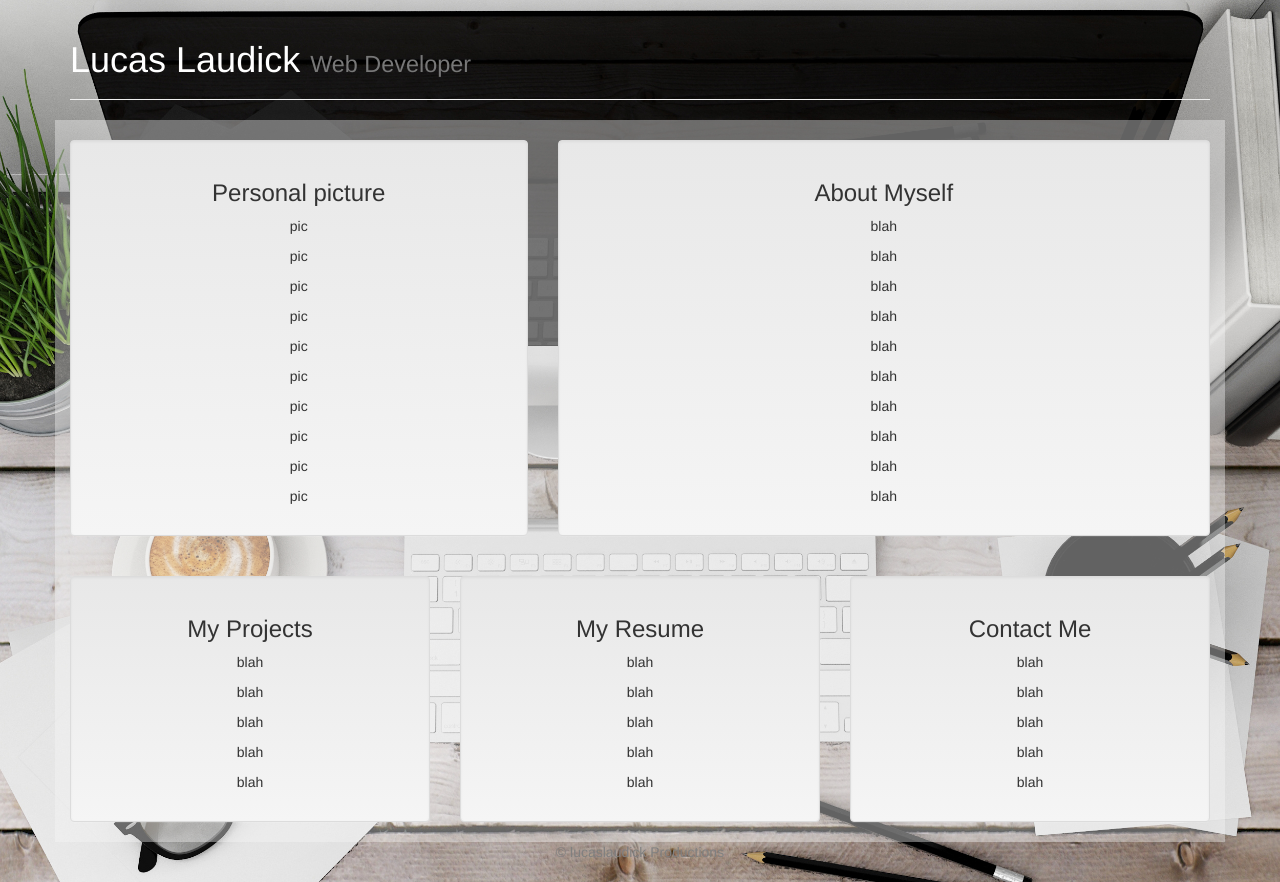
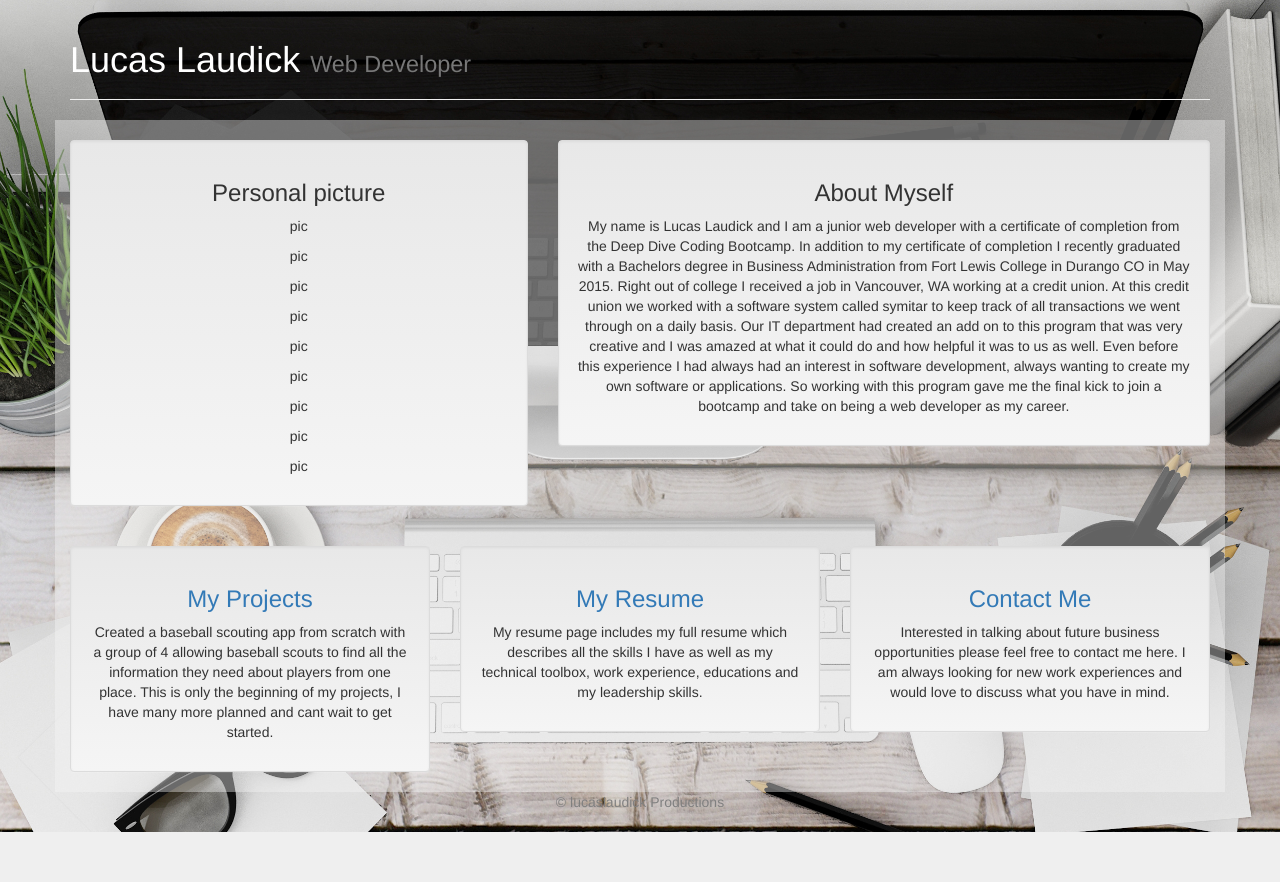
Before and after one commit to Llaudick315/lucaslaudick, a PHP site: page / in a window 1280 px wide. Shown: the part 92-974 px from the top of the page. After the commit the page ends 924 px from the top, so only its background shows below. Run offline with PHP 8.4, Linux system fonts and the light colour scheme.

Commit message:
added content to about me

```diff
--- a/public_html/index.php
+++ b/public_html/index.php
@@ -56,54 +56,32 @@ require_once("php/partials/html-head.php");
 								<p>pic</p>
 								<p>pic</p>
 								<p>pic</p>
-								<p>pic</p>
 							</div>
 						</div>
 						<div class="col-md-7">
 							<div class="well text-center">
 								<h3>About Myself</h3>
-								<p>blah</p>
-								<p>blah</p>
-								<p>blah</p>
-								<p>blah</p>
-								<p>blah</p>
-								<p>blah</p>
-								<p>blah</p>
-								<p>blah</p>
-								<p>blah</p>
-								<p>blah</p>
+								<p>My name is Lucas Laudick and I am a junior web developer with a certificate of completion from the Deep Dive Coding Bootcamp. In addition to my certificate of completion I recently graduated with a Bachelors degree in Business Administration from Fort Lewis College in Durango CO in May 2015. Right out of college I received a job in Vancouver, WA working at a credit union. At this credit union we worked with a software system called symitar to keep track of all transactions we went through on a daily basis. Our IT department had created an add on to this program that was very creative and I was amazed at what it could do and how helpful it was to us as well. Even before this experience I had always had an interest in software development, always wanting to create my own software or applications. So working with this program gave me the final kick to join a bootcamp and take on being a web developer as my career. </p>
 							</div>
 						</div>
 					</div>
 					<div class="row">
 						<div class="col-md-4">
 							<div class="well text-center">
-								<h3>My Projects</h3>
-								<p>blah</p>
-								<p>blah</p>
-								<p>blah</p>
-								<p>blah</p>
-								<p>blah</p>
+								<h3><a href="#">My Projects</a></h3>
+								<p>Created a baseball scouting app from scratch with a group of 4 allowing baseball scouts to find all the information they need about players from one place. This is only the beginning of my projects, I have many more planned and cant wait to get started.</p>
 							</div>
 						</div>
 						<div class="col-md-4">
 							<div class="well text-center">
-								<h3>My Resume</h3>
-								<p>blah</p>
-								<p>blah</p>
-								<p>blah</p>
-								<p>blah</p>
-								<p>blah</p>
+								<h3><a href="#">My Resume</a></h3>
+								<p>My resume page includes my full resume which describes all the skills I have as well as my technical toolbox, work experience, educations and my leadership skills.  </p>
 							</div>
 						</div>
 						<div class="col-md-4">
 							<div class="well text-center">
-								<h3>Contact Me</h3>
-								<p>blah</p>
-								<p>blah</p>
-								<p>blah</p>
-								<p>blah</p>
-								<p>blah</p>
+								<h3><a href="#">Contact Me</a></h3>
+								<p>Interested in talking about future business opportunities please feel free to contact me here. I am always looking for new work experiences and would love to discuss what you have in mind. </p>
 							</div>
 						</div>
 					</div>
--- a/public_html/resume/index.php
+++ b/public_html/resume/index.php
@@ -1,4 +1,4 @@
-<<?php
+<?php
 /*grab current directory*/
 $CURRENT_DIR = __DIR__;
 /*set page title here*/
@@ -83,7 +83,7 @@ require_once(dirname(__DIR__)."/php/partials/html-head.php");
 								<p>Product knowledge of various equipment, Merchandise sales, Excel inventory system</p>
 								<p>Assistant to Head and Assistant pro</p>
 								<h4>Sandia Golf Resort, Albuquerque, NM        May 2012 - August 2012</h4>
-								<h5>Guest Service</h5>
+								<h5>Guest Services</h5>
 								<p>Cart Barn/Bag drop and Drop-off, Cleaning clubs, Member requests</p>
 								<h3>Leadership Experience</h3>
 								<p>Fort Lewis College Golf Team,    August 2011 - May 2015</p>
```
